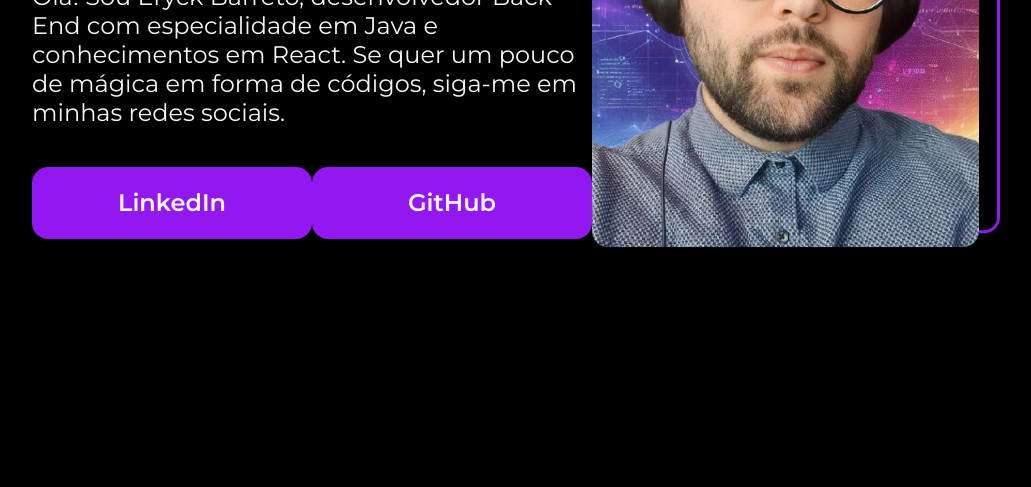
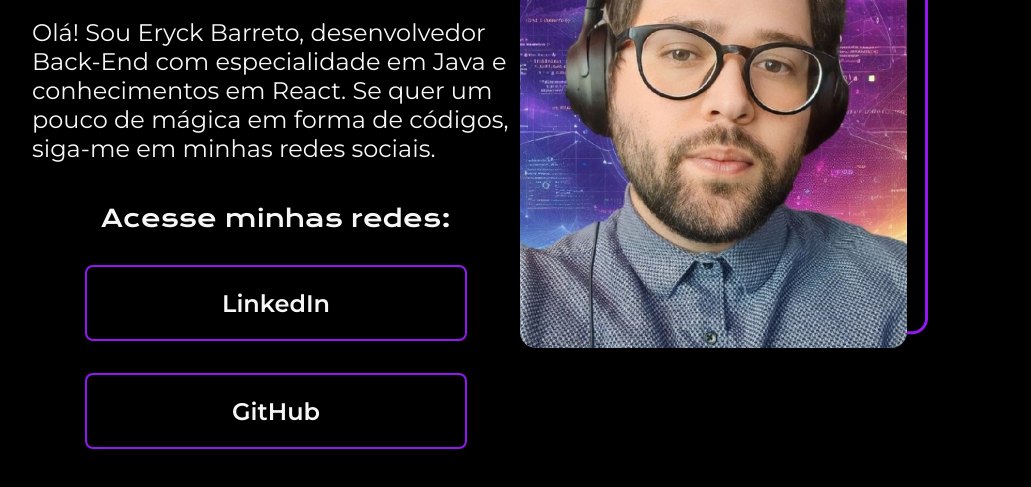
Before and after one commit to EryckBarreto/desenvolve, a plain HTML site: page Semana 2/index.html in a window 1280 px wide. Shown: the part 375-862 px from the top of the page, without its empty margins (160-1191 px from the left). Drawn offline with nearby package versions, Linux system fonts and the light colour scheme.

Commit message:
alterado o estilo dos botões

```diff
--- a/Semana 2/index.html
+++ b/Semana 2/index.html
@@ -13,6 +13,7 @@
             <h1 class = "apresentacao__conteudo__titulo">A arte do backend é <strong class="titulo-destaque">transformar o caos dos dados em harmonia de informações.</strong></h1>
             <p class = "apresentacao__conteudo__texto">Olá! Sou Eryck Barreto, desenvolvedor Back-End com especialidade em Java e conhecimentos em React. Se quer um pouco de mágica em forma de códigos, siga-me em minhas redes sociais.</p>
             <div class="apresentacao__links">
+                <h2 class="apresentacao__links_subtitulo">Acesse minhas redes:</h2>
                 <a class ="apresentacao__links__link" href="https://www.linkedin.com/in/eryckbarreto/">LinkedIn</a>
                 <a class ="apresentacao__links__link" href="https://github.com/EryckBarreto">GitHub</a>
             </div>
--- a/Semana 2/style.css
+++ b/Semana 2/style.css
@@ -47,14 +47,23 @@ a {
 
 .apresentacao__links {
     display: flex;
+    flex-direction: column;
     justify-content: space-between;
+    align-items: center;
+    gap: 32px;
+}
+
+.apresentacao__links_subtitulo {
+    font-family: 'Krona One', sans-serif;
+    font-weight: 400;
+    font-size: 24px;
 }
 
 .apresentacao__links__link {
-    background-color: #9317F0;
-    width: 280px;
+    border: 2px solid #9317F0;
+    width: 378px;
     text-align: center;
-    border-radius: 16px;
+    border-radius: 8px;
     font-size: 24px;
     padding: 21.5px 0;
     text-decoration: none;
```
